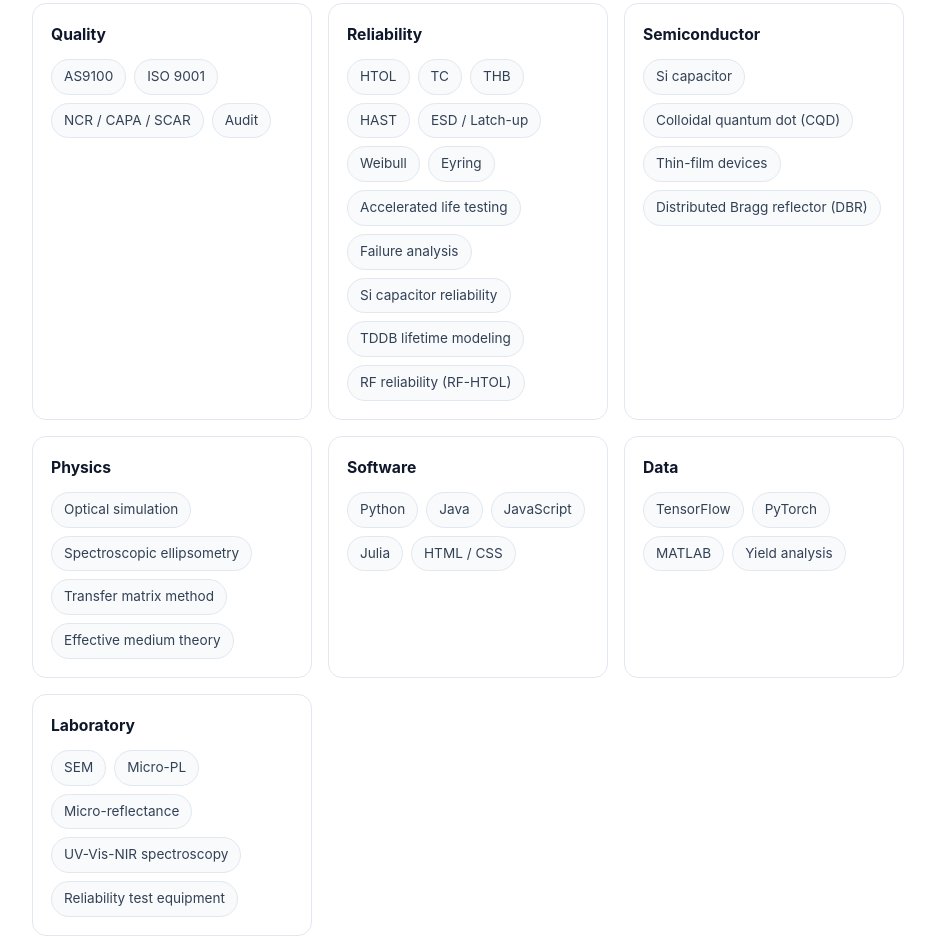
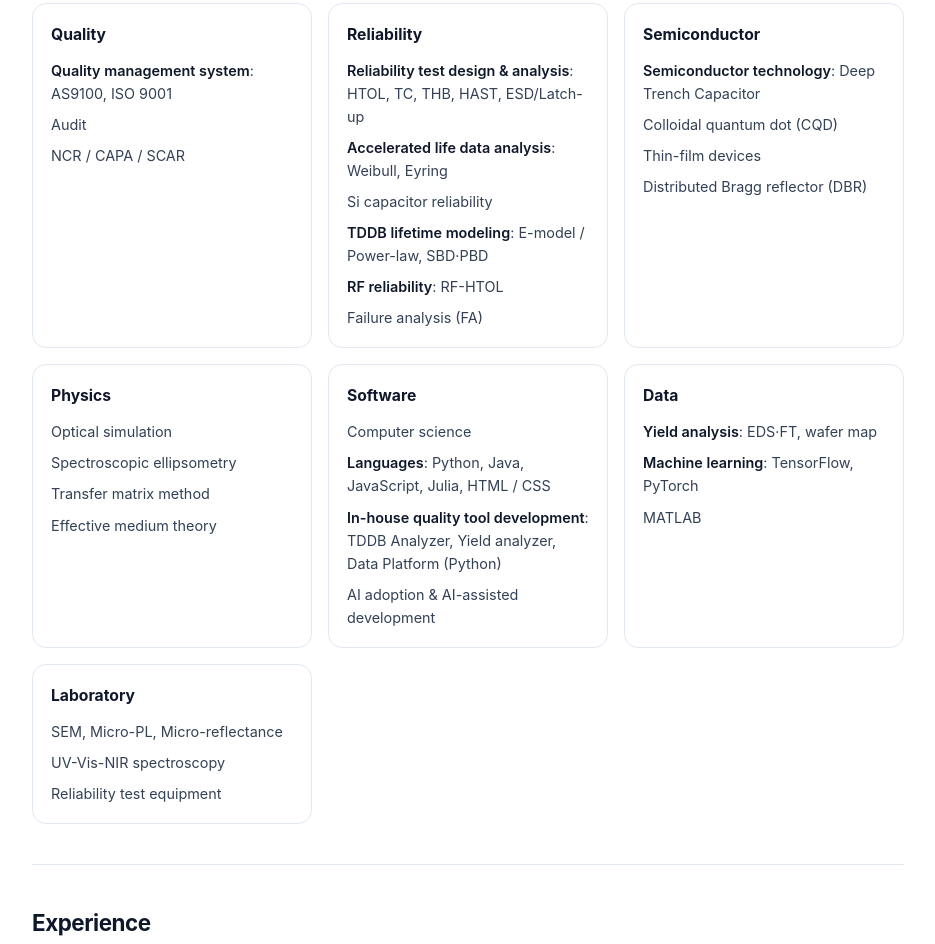
Before and after one commit to momozzang/portfolio, a plain HTML site: page index.html in a window 1280 px wide. Shown: the part 1348-2292 px from the top of the page, without its empty margins (172-1107 px from the left). Drawn offline with Linux system fonts and the light colour scheme.

Commit message:
Restructure skills into topic/detail lists, use icon links in Contact
Constraint: skills follow the vault profile (03-QA/01-김모세.md) grouping
Confidence: high
Scope-risk: narrow
Tested: render check of 6 icon links, skill list markup
Not-tested: live browser render

```diff
--- a/app.js
+++ b/app.js
@@ -44,10 +44,8 @@
     document.getElementById("langToggle").textContent = u.toggle;
   }
 
-  function hero() {
-    var p = DATA.profile;
-    var u = DATA.ui[lang];
-    var links = p.links
+  function iconLinks(links) {
+    return links
       .map(function (l) {
         return (
           '<a class="icon-link" href="' +
@@ -62,6 +60,12 @@
         );
       })
       .join("");
+  }
+
+  function hero() {
+    var p = DATA.profile;
+    var u = DATA.ui[lang];
+    var links = iconLinks(p.links);
     var interests = DATA.interests
       .map(function (i) {
         return '<span class="chip">' + esc(t(i)) + "</span>";
@@ -109,15 +113,23 @@
       .map(function (g) {
         var items = g.items
           .map(function (i) {
-            return '<span class="chip">' + esc(t(i)) + "</span>";
+            var s = t(i);
+            var k = s.indexOf(": ");
+            return (
+              "<li>" +
+              (k < 0
+                ? esc(s)
+                : "<strong>" + esc(s.slice(0, k)) + "</strong>" + esc(s.slice(k))) +
+              "</li>"
+            );
           })
           .join("");
         return (
           '<div class="skill-card"><h3>' +
           esc(t(g.title)) +
-          '</h3><div class="chips">' +
+          '</h3><ul class="skill-list">' +
           items +
-          "</div></div>"
+          "</ul></div>"
         );
       })
       .join("");
@@ -261,17 +273,7 @@
   function contact() {
     var p = DATA.profile;
     var u = DATA.ui[lang];
-    var links = p.links
-      .map(function (l) {
-        return (
-          '<a href="' +
-          esc(l.url) +
-          '" target="_blank" rel="noopener">' +
-          esc(l.label) +
-          "</a>"
-        );
-      })
-      .join("");
+    var links = iconLinks(p.links);
     return (
       '<section id="contact" class="section">' +
       "<h2>" +
@@ -283,7 +285,9 @@
       '"><span class="label">Email</span>' +
       esc(p.email) +
       "</a>" +
+      '<div class="links">' +
       links +
+      "</div>" +
       "</div>" +
       "</section>"
     );
--- a/data.js
+++ b/data.js
@@ -35,29 +35,27 @@ window.PORTFOLIO = {
   skills: [
     {
       title: { en: "Quality", ko: "품질" },
-      items: ["AS9100", "ISO 9001", "NCR / CAPA / SCAR", "Audit"],
+      items: [
+        "Quality management system: AS9100, ISO 9001",
+        "Audit",
+        "NCR / CAPA / SCAR",
+      ],
     },
     {
       title: { en: "Reliability", ko: "신뢰성" },
       items: [
-        "HTOL",
-        "TC",
-        "THB",
-        "HAST",
-        "ESD / Latch-up",
-        "Weibull",
-        "Eyring",
-        "Accelerated life testing",
-        "Failure analysis",
+        "Reliability test design & analysis: HTOL, TC, THB, HAST, ESD/Latch-up",
+        "Accelerated life data analysis: Weibull, Eyring",
         "Si capacitor reliability",
-        "TDDB lifetime modeling",
-        "RF reliability (RF-HTOL)",
+        "TDDB lifetime modeling: E-model / Power-law, SBD·PBD",
+        "RF reliability: RF-HTOL",
+        "Failure analysis (FA)",
       ],
     },
     {
       title: { en: "Semiconductor", ko: "반도체" },
       items: [
-        "Si capacitor",
+        "Semiconductor technology: Deep Trench Capacitor",
         "Colloidal quantum dot (CQD)",
         "Thin-film devices",
         "Distributed Bragg reflector (DBR)",
@@ -74,18 +72,25 @@ window.PORTFOLIO = {
     },
     {
       title: { en: "Software", ko: "소프트웨어" },
-      items: ["Python", "Java", "JavaScript", "Julia", "HTML / CSS"],
+      items: [
+        "Computer science",
+        "Languages: Python, Java, JavaScript, Julia, HTML / CSS",
+        "In-house quality tool development: TDDB Analyzer, Yield analyzer, Data Platform (Python)",
+        "AI adoption & AI-assisted development",
+      ],
     },
     {
       title: { en: "Data", ko: "데이터" },
-      items: ["TensorFlow", "PyTorch", "MATLAB", "Yield analysis"],
+      items: [
+        "Yield analysis: EDS·FT, wafer map",
+        "Machine learning: TensorFlow, PyTorch",
+        "MATLAB",
+      ],
     },
     {
       title: { en: "Laboratory", ko: "계측·분석" },
       items: [
-        "SEM",
-        "Micro-PL",
-        "Micro-reflectance",
+        "SEM, Micro-PL, Micro-reflectance",
         "UV-Vis-NIR spectroscopy",
         "Reliability test equipment",
       ],
--- a/styles.css
+++ b/styles.css
@@ -227,6 +227,22 @@ h1 {
   margin: 0 0 12px;
 }
 
+.skill-list {
+  list-style: none;
+  margin: 0;
+  padding: 0;
+  display: flex;
+  flex-direction: column;
+  gap: 8px;
+  font-size: 0.9rem;
+  color: #334155;
+}
+
+.skill-list strong {
+  color: var(--text);
+  font-weight: 600;
+}
+
 /* Timeline */
 .timeline {
   display: flex;
```
